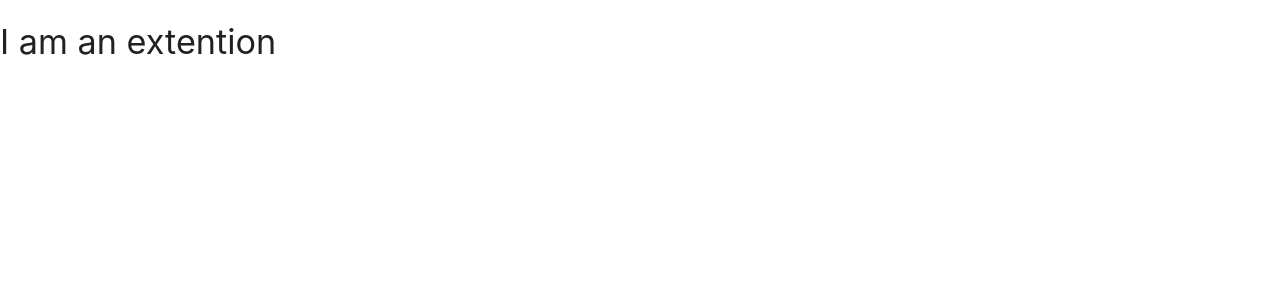
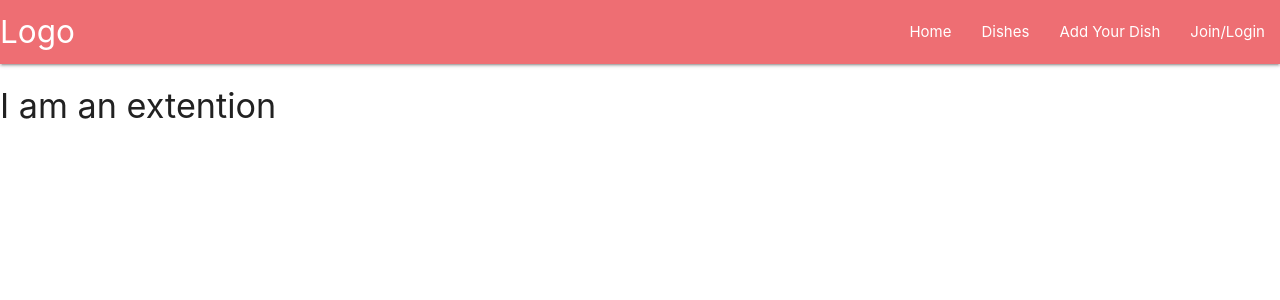
Before and after one commit to Code-Institute-Submissions/cmd-source-MS3-Dishes_OctResub, a Flask app: page / in a window 1280 px wide. Shown: the top 300 px of the page. Run offline with Flask 2, Linux system fonts and the light colour scheme; data that the repository does not hold is empty; some libraries are stand-ins or nearby versions.

Commit message:
adding in a navbar to the base template

```diff
--- a/static/css/style.css
+++ /dev/null
@@ -1,3 +0,0 @@
-body{
-
-}
--- a/static/js/script.js
+++ b/static/js/script.js
@@ -0,0 +1,3 @@
+$(document).ready(function(){
+    $('.sidenav').sidenav();
+  });
--- a/templates/base.html
+++ b/templates/base.html
@@ -7,13 +7,40 @@
     <link rel="stylesheet" href="https://cdnjs.cloudflare.com/ajax/libs/font-awesome/5.13.1/css/all.min.css"
         integrity="sha512-xA6Hp6oezhjd6LiLZynuukm80f8BoZ3OpcEYaqKoCV3HKQDrYjDE1Gu8ocxgxoXmwmSzM4iqPvCsOkQNiu41GA==" crossorigin="anonymous" type="text/css">
     <link rel="stylesheet" href="https://cdnjs.cloudflare.com/ajax/libs/materialize/1.0.0/css/materialize.min.css">
-    <script src="https://cdnjs.cloudflare.com/ajax/libs/materialize/1.0.0/js/materialize.min.js"></script>
     <link rel="stylesheet" href="{{ url_for('static', filename='css/style.css') }}" type="text/css">
     <title>Dishes</title>
 </head>
+
+<header>
+    <!--Navbar taken from Materialize-->
+    <nav>
+        <div class="nav-wrapper">
+          <a href="#!" class="brand-logo">Logo</a>
+          <a href="#" data-target="mobile-demo" class="sidenav-trigger"><i class="fas fa-bars"></i></a>
+          <ul class="right hide-on-med-and-down">
+            <li><a href="sass.html">Home</a></li>
+            <li><a href="badges.html">Dishes</a></li>
+            <li><a href="collapsible.html">Add Your Dish</a></li>
+            <li><a href="mobile.html">Join/Login</a></li>
+          </ul>
+        </div>
+      </nav>
+
+      <ul class="sidenav" id="mobile-demo">
+        <li><a href="sass.html">Home</a></li>
+        <li><a href="badges.html">Dishes</a></li>
+        <li><a href="collapsible.html">Add Your Dish</a></li>
+        <li><a href="mobile.html">Join/Login</a></li>
+      </ul>
+</header>
 <body>
     {% block content %}
 
     {% endblock %}
+
+    <script src="https://cdnjs.cloudflare.com/ajax/libs/materialize/1.0.0/js/materialize.min.js"></script>
+    <script src="https://code.jquery.com/jquery-3.6.0.min.js"
+        integrity="sha256-/xUj+3OJU5yExlq6GSYGSHk7tPXikynS7ogEvDej/m4=" crossorigin="anonymous"></script>
+    <script src="{{ url_for('static', filename='js/script.js') }}"></script>
 </body>
 </html>
```
